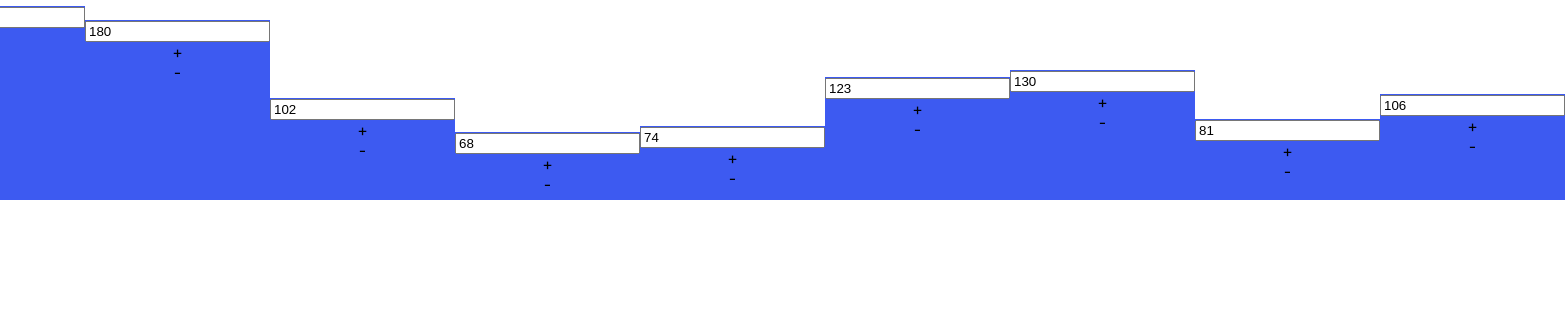
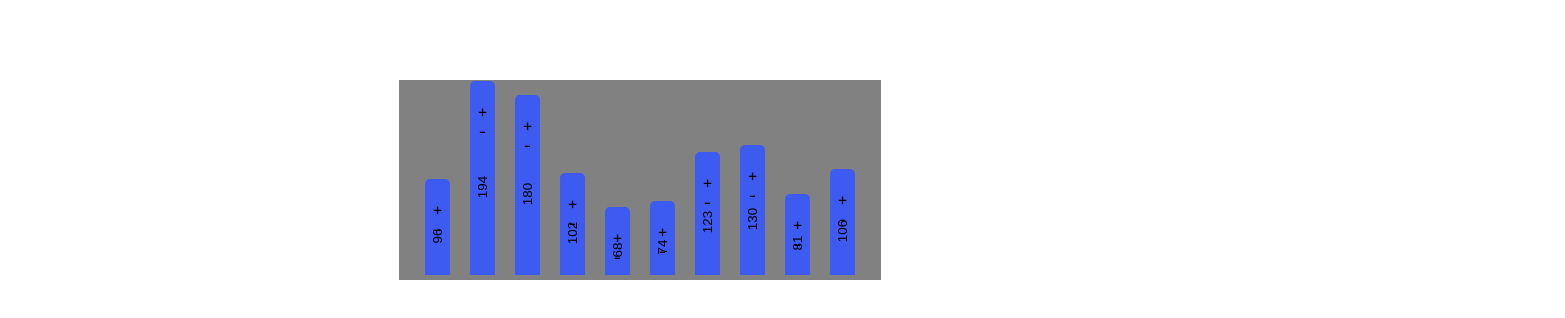
Before and after one commit to sayhi2shirley/sorting_visualiser_reactjs, a React (Create React App) app: page / in a window 1280 px wide. Shown: the top 318 px of the page, 1565 px wide, since content can reach past the window. Built offline with nearby package versions, Linux system fonts and the light colour scheme.

Commit message:
V5 - Bar & Bar Text Alignment (CSS changes)
Bar & bar text have been properly aligned

```diff
--- a/src/components/bar.css
+++ b/src/components/bar.css
@@ -15,4 +15,7 @@
     border: none;
     background: transparent;
     position: relative;
+    text-align: center;
+    transform: rotate(-90deg);
+    outline: none;
   }
--- a/src/components/bar.js
+++ b/src/components/bar.js
@@ -1,5 +1,6 @@
 // Functional component - everything can be done by this.
 import { useState, useEffect } from "react";
+import "./bar.css";
 
 // We are using here the combination of class and functional component
 const Bars = ({arrIdx, height, chgdArr}) => {
@@ -17,14 +18,15 @@ const Bars = ({arrIdx, height, chgdArr}) => {
         /* bar's width */
         /*width: 10,*/
         height: height,
-        /* margin-Top in css */
+        /* margin-Top in css, the below one to align to the bottom */
         marginTop: 200 - height,
     }
 
     let textHeightStyle = {
         width: height,
         top: Math.floor(height/2) - 10,
-        left: Math.floor(height/2) + 10,
+        /* To keep the text properly aligned */
+        left: -Math.floor(height/2) + 10,
     }
 
     const handleBarChange = (e) => {
@@ -55,7 +57,8 @@ const Bars = ({arrIdx, height, chgdArr}) => {
     // User can input the values
     return(
         <div className="bar" style={barStyle}>
-            <input type="number" className='textHeight' value={len} onChange={handleBarChange} />
+            <input type="number" className='textHeight' style={textHeightStyle}
+                   value={len} onChange={handleBarChange} />
             <div className="qualityNav">
                 <div className="quantity-btn quantity-up">
                    +
--- a/src/reversible-sorting-visualiser/reversible-sorting-visualiser.css
+++ b/src/reversible-sorting-visualiser/reversible-sorting-visualiser.css
@@ -1,16 +1,23 @@
 /* card-container in the video */
-/*.array-container {
+.arrayOutline {
     background: #818181;
-    display: flex;
+    padding: 0 1em;
+    /*display: flex;
     justify-content: center;
     align-self: center;
     position: absolute;
     left: 100px;
     Position from the left where the bar begins
-    top: 100px;
+    top: 100px; */
   }
-  */
 
+.container {
+    display: flex;
+    justify-self: center;
+    align-items: center;
+    height: 200px;
+    margin: 5em 0;
+}
 
 /* Frame in the video */
 .array-bar {
--- a/src/reversible-sorting-visualiser/reversible-sorting-visualiser.jsx
+++ b/src/reversible-sorting-visualiser/reversible-sorting-visualiser.jsx
@@ -80,10 +80,14 @@ export default class ReversibleSortingVisualiser extends Component {
     */
     console.log(barHeight);
     // Curly braces represent the java script inside return
+    // As barHeight is placed between the array-container,
+    // Array continer should be taken care.
     return(
         <div className='ReversibleSortingVisualiser'>
             <div className='array-bar'>
+               <div className='arrayOutline container'>
                   {barHeight}
+               </div>
             </div>
         </div>
     );
```
Also changed, not shown: output/ouput_v5.png (added), output/output_v4.png (added).
